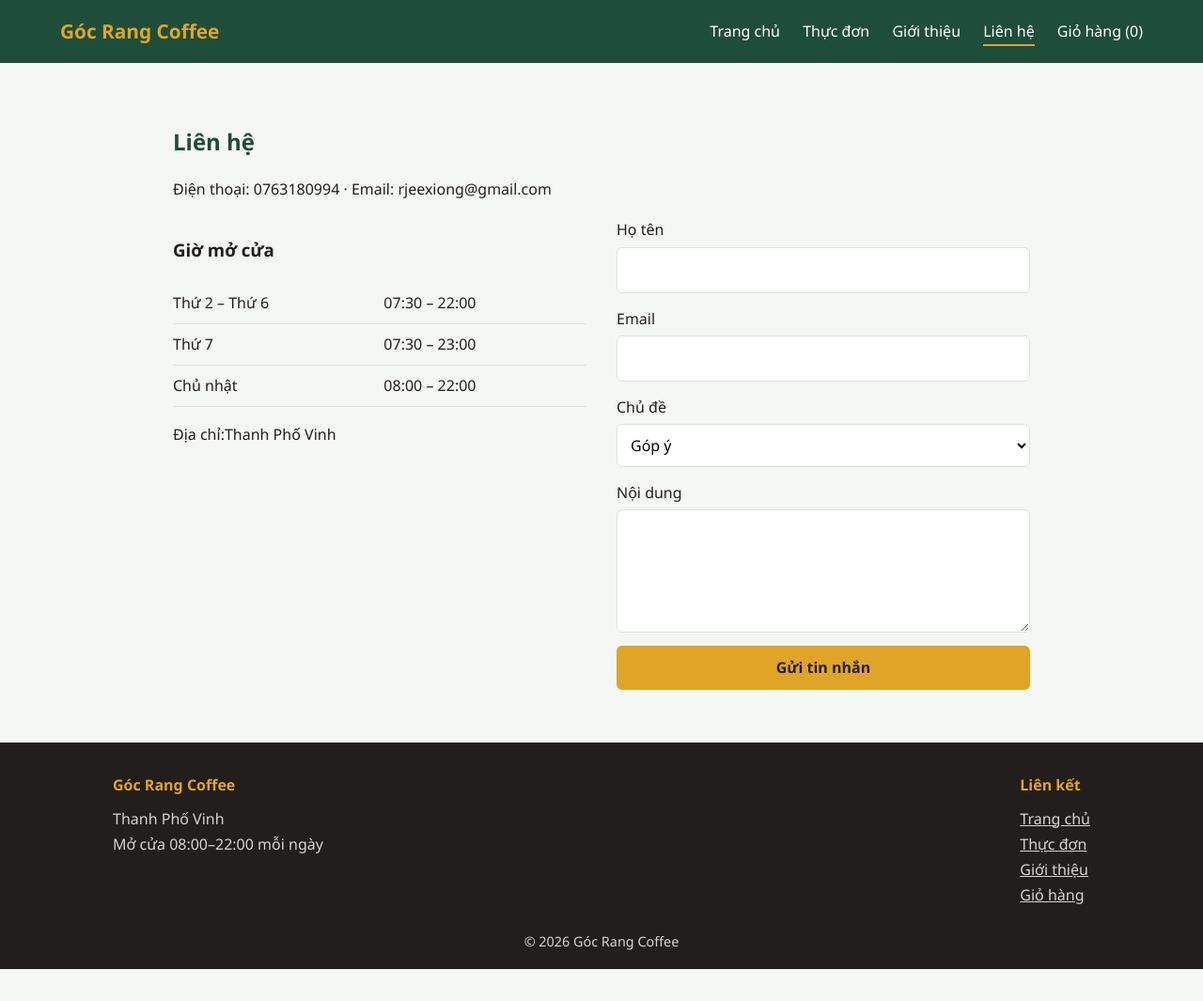
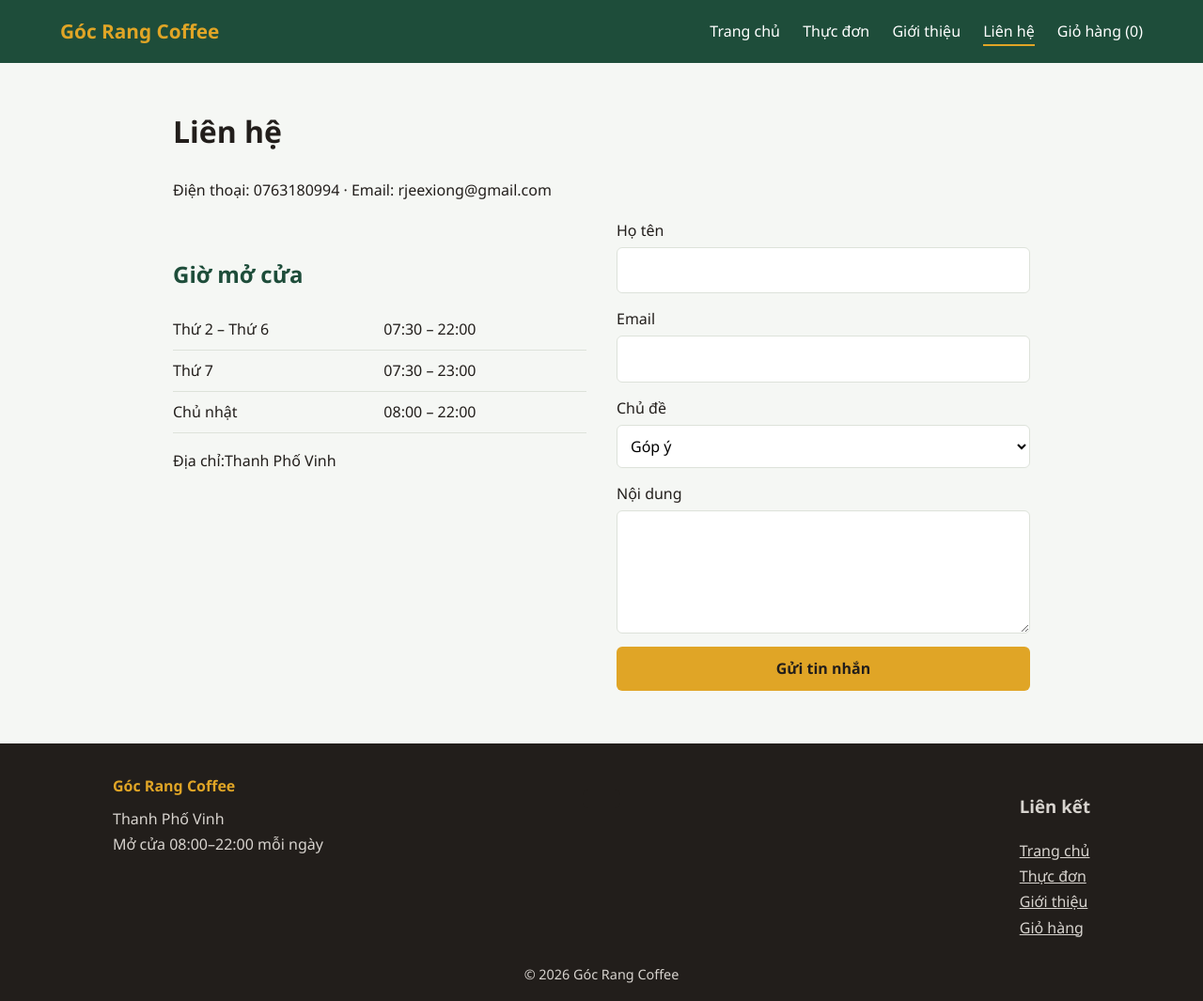
Before and after one commit to rjeexiong-dot/Quan-ca-fe, a plain HTML site: page lienhe.html in a window 1280 px wide. Shown: the whole page at 94% size. Before the commit the page ends 1031 px from the top, so only its background shows below. Drawn offline with Linux system fonts and the light colour scheme.

Commit message:
Update contact page structure and headings

```diff
--- a/lienhe.html
+++ b/lienhe.html
@@ -20,13 +20,13 @@
   </header>
 
   <main>
-    <h2>Liên hệ</h2>
+    <h1>Liên hệ</h1>
     <p class="lead">Điện thoại: 0763180994 · Email: rjeexiong@gmail.com</p>
 
     <div class="two-col">
       <!-- Giờ mở cửa -->
       <section>
-        <h3>Giờ mở cửa</h3>
+        <h2>Giờ mở cửa</h2>
         <table class="hours">
           <tr>
             <td>Thứ 2 – Thứ 6</td>
@@ -79,7 +79,7 @@
         <p>Mở cửa 08:00–22:00 mỗi ngày</p>
       </div>
       <div>
-        <h4>Liên kết</h4>
+        <h3>Liên kết</h3>
         <a href="index.html">Trang chủ</a>
         <a href="menu.html">Thực đơn</a>
         <a href="gioithieu.html">Giới thiệu</a>
```
